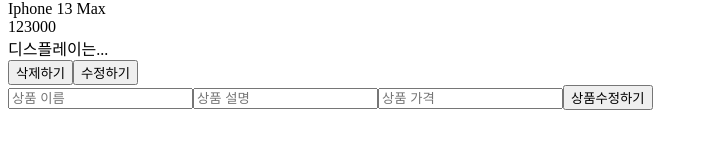
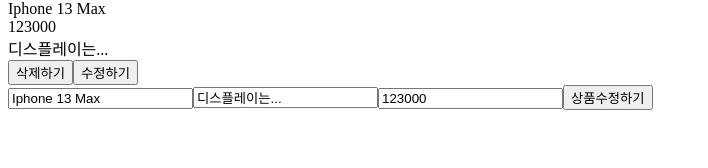
Before and after one commit to song-byung-chul/shopping_app, a React (Create React App) app: page / in a window 1280 px wide. Both pictures are taken after a click on the button "수정하기". Shown: the part 132-300 px from the top of the page, without its empty margins (0-708 px from the left). Built offline with nearby package versions, Linux system fonts and the light colour scheme.

Commit message:
feat: 4-25 소스코드 -상품목록 수정하기 최종 코드

```diff
--- a/src/App.tsx
+++ b/src/App.tsx
@@ -12,12 +12,16 @@ interface ProductType {
 interface ProductItemProps {
   product: ProductType;
   onDelete: (id: number) => void;
-  onUpdate: (id: number) => void;
+  //onUpdate: (id: number) => void;
+  onUpdate: (product: ProductType) => void;
 }
 
 function ProductItem({ product, onDelete, onUpdate }: ProductItemProps) {
   const { id, name, price, explanation } = product;
   const [isEditMode, setIsEditMode] = useState(false);
+  const [editName, setEditName] = useState(product.name);
+  const [editExplanation, setEditExplanation] = useState(product.explanation);
+  const [editPrice, setEditPrice] = useState(product.price);
 
   return (
     <div>
@@ -52,12 +56,32 @@ function ProductItem({ product, onDelete, onUpdate }: ProductItemProps) {
         <form
           onSubmit={(event) => {
             event.preventDefault();
-            onUpdate(id);
+            onUpdate({
+              id,
+              name: editName,
+              price: editPrice,
+              explanation: editExplanation,
+            });
           }}
         >
-          <input type="text" placeholder="상품 이름" />
-          <input type="text" placeholder="상품 설명" />
-          <input type="number" placeholder="상품 가격" />
+          <input
+            type="text"
+            placeholder="상품 이름"
+            value={editName}
+            onChange={(event) => setEditName(event.target.value)}
+          />
+          <input
+            type="text"
+            placeholder="상품 설명"
+            value={editExplanation}
+            onChange={(event) => setEditExplanation(event.target.value)}
+          />
+          <input
+            type="number"
+            placeholder="상품 가격"
+            value={editPrice}
+            onChange={(event) => setEditPrice(parseInt(event.target.value, 10))}
+          />
           <input type="submit" value="상품수정하기" />
         </form>
       )}
@@ -98,7 +122,7 @@ function App() {
 
   const handleDelete = (id: number) =>
     setProducts(products.filter((product) => product.id !== id));
-
+  /*
   const handleUpdate = (id: number) => {
     // 무엇인가를 업데이트하는 로직이다.
     const updateProduct = {
@@ -109,6 +133,20 @@ function App() {
     };
     setProducts(
       products.map((product) => (product.id === id ? updateProduct : product))
+    );
+  };
+  */
+
+  const handleUpdate = (updateProduct: {
+    id: number;
+    name: string;
+    explanation: string;
+    price: number;
+  }) => {
+    setProducts(
+      products.map((product) =>
+        product.id === updateProduct.id ? updateProduct : product
+      )
     );
   };
 
```
